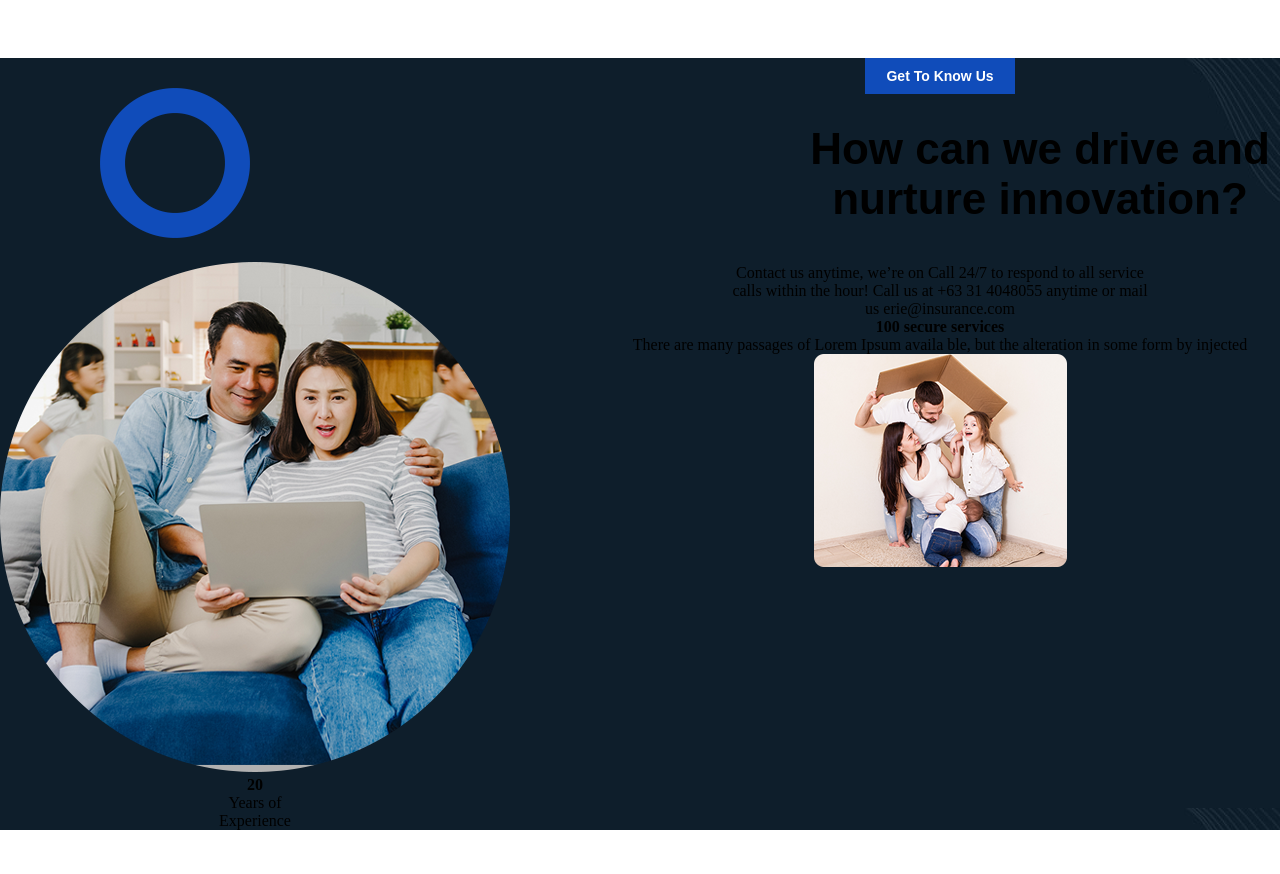
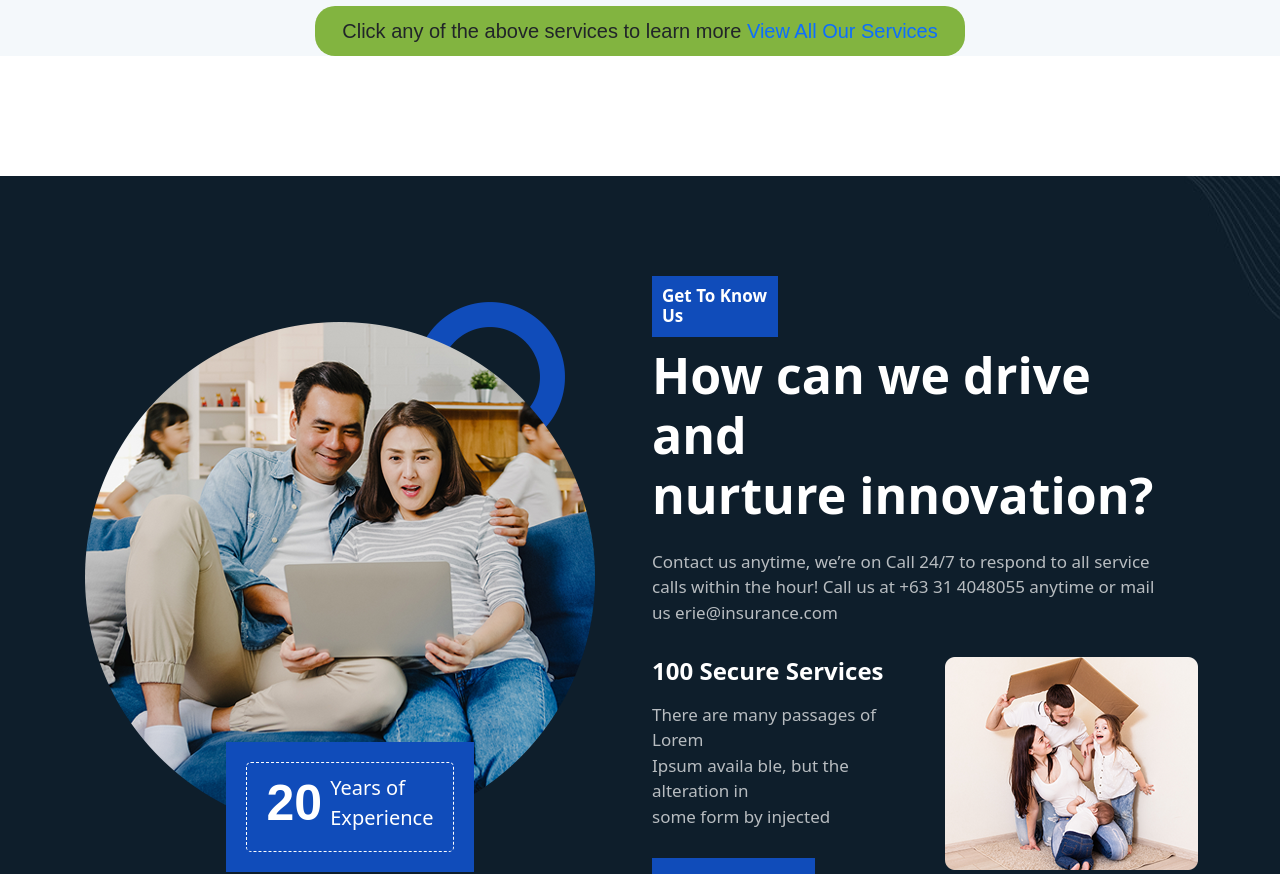
Before and after one commit to Ashutosh741/envato-market-Clone, a plain HTML site: page index.html in a window 1280 px wide. Shown: the part 1926-2800 px from the top of the page. Drawn offline with nearby package versions, Linux system fonts and the light colour scheme.

Commit message:
service_completed

```diff
--- a/index.html
+++ b/index.html
@@ -3,6 +3,7 @@
     <head>
         <title>Insef - Insurance Company</title>
         <link rel = "stylesheet" href = "style.css">
+        <link href="https://cdn.jsdelivr.net/npm/bootstrap@5.3.0-alpha1/dist/css/bootstrap.min.css" rel="stylesheet" integrity="sha384-GLhlTQ8iRABdZLl6O3oVMWSktQOp6b7In1Zl3/Jr59b6EGGoI1aFkw7cmDA6j6gD" crossorigin="anonymous">
         <link rel="stylesheet" href="https://cdnjs.cloudflare.com/ajax/libs/font-awesome/6.3.0/css/all.min.css" integrity="sha512-SzlrxWUlpfuzQ+pcUCosxcglQRNAq/DZjVsC0lE40xsADsfeQoEypE+enwcOiGjk/bSuGGKHEyjSoQ1zVisanQ==" crossorigin="anonymous" referrerpolicy="no-referrer" />
     </head>
     <body>
@@ -18,8 +19,7 @@
                 </div>
             </div>
             <div class="header-top">
-                <div class="container">
-                    <div class="row-align-item-center">
+                    <div class="row-header-top">
                         <div class="divide-row-into-3">
 
                             <a href = "" class = "icons"> <i class="fa-solid fa-clock"></i> Mon-Fri : 9 AM - 6 PM</a>
@@ -40,17 +40,14 @@
                             </div>
                         </div>
                     </div>
-                </div>
             </div>
             <div class="header-sticky">
-                <div class="container">
                     <div class="row-header-sticky">
                         <div class="left-column">
                             <a href = "index.html"><img src="./images/logo.png" alt=""></a>
 
                         </div>
                         <div class="header-sticky-main-menu">
-
                                 <div class = "menu-contents">
                                     <ul class = "menu-contents">
                                 <li class="has-dropdown">
@@ -143,11 +140,10 @@
                                 </div>
                         </div>
                     </div>
-                </div>
             </div>
-            <div class="custom_slider relative">
+            <div class="custom_slider">
                 <div class="slideshow-container">
-                    <div class="mySlides fade">
+                    <div class="mySlides">
                       <div class="slider-video">
                         <a href="" class="popup-video">
                             <i class="fa-solid fa-play"></i>
@@ -163,13 +159,13 @@
                             <span>Explore Now</span>
                         </a>
                       </div>
-                      <div class="sliders ">
+                      <div class="sliders">
                       <img src="./images/slider1.jpg" style="width:100%">
                     </div>
                       <div class="text">Caption Text</div>
                     </div>
 
-                    <div class="mySlides fade">
+                    <div class="mySlides">
                         <div class="slider-video">
                             <a href="" class="popup-video">
                                 <i class="fa-solid fa-play"></i>
@@ -191,7 +187,7 @@
                       <div class="text">Caption Two</div>
                     </div>
 
-                    <div class="mySlides fade">
+                    <div class="mySlides">
                         <div class="slider-video">
                             <a href="" class="popup-video">
                                 <i class="fa-solid fa-play"></i>
@@ -226,7 +222,6 @@
                     </div>
             </div>
             <div class="feature_area">
-                <div class="container">
                     <div class="row">
                         <div class="col">
                             <div class="feature_item_1">
@@ -262,10 +257,8 @@
 
                         </div>
                     </div>
-                </div>
             </div>
             <div class="service_area">
-                <div class="container">
                     <div class="row">
                         <div class="col">
                             <div class="service_section_box">
@@ -358,41 +351,42 @@
                             <span>Click any of the above services to learn more <a href = "services.html"> View All Our Services</a></span>
                         </div>
 
-                </div>
             </div>
-            <div class="about_area">
+            <div class="about_area pt-120 pb-40">
                 <div class="container">
                     <div class="row">
-                        <div class="col_left">
-                            <div class="about_wrapper">
-                                <div class="about_shape_img">
+                        <div class="col-xl-6  col-lg-12 wow tpfadeLeft pt-5">
+                            <div class="about_wrapper text-center p-relative">
+                                <div class="about_shape_img pt-5">
                                     <img src = "./images/about-shape-1.png">
                                 </div>
                                 <div class="about_left_thumb">
                                     <img src = "./images/about-img.png">
                                 </div>
                                 <div class="about_experience_wrapper">
-                                    <h4>20</h4>
-                                    <span>Years of <br> Experience</span>
+                                    <div class="about__experience d-flex align-item-center">
+                                    <h4 class = "fs-1 pe-2 ps-0 fw-bolder me-0" >20</h4>
+                                    <span class = "fs-5 text-align-left">Years of <br> Experience</span>
+                                </div>
                                 </div>
                             </div>
                         </div>
-                        <div class="col_right">
-                            <div class="about_right_info">
-                                <div class="about_section_box">
-                                    <h4 class="section_subtitle">Get To Know Us</h4>
-                                    <h2 class = "section_title">How can we drive and<br> nurture innovation?</h2>
-                                    <p>
+                        <div class="col-xl-6 col-lg-12 wow tpfadeRight">
+                            <div class="about_right_info text-white">
+                                <div class="about_section_box pb-25">
+                                    <h4 class="section-subtitle">Get To Know Us</h4>
+                                    <h2 class = "section-title pt-xxl-3 fw-bolder pb-3">How can we drive and<br> nurture innovation?</h2>
+                                    <p class ="pb-3">
                                         Contact us anytime, we’re on Call 24/7 to respond to all service<br> calls within the hour! Call us at +63 31 4048055 anytime or mail <br>us erie@insurance.com
                                     </p>
                                 </div>
                                 <div class="about_content_box">
                                     <div class="about_content_info">
-                                        <h4 class="about_title">
-                                            100 secure services
+                                        <h4 class="about_title fs-4 fw-bold pb-2">
+                                            100 Secure Services
                                         </h4>
-                                        <p>There are many passages of Lorem Ipsum availa ble, but the alteration in some form by injected</p>
-                                        <a href="about.html" class="tp-btn">
+                                        <p class = "pb-4 pe-4">There are many passages of Lorem<br> Ipsum availa ble, but the alteration in <br>some form by injected</p>
+                                        <a href="about.html" class="about-tp-btn">
                                             <span>Discover More</span>
                                         </a>
                                     </div>
@@ -403,11 +397,11 @@
                             </div>
                         </div>
                     </div>
-                </div>
             </div>
         </div>
+        </div>
 
-
+        <script src="https://cdn.jsdelivr.net/npm/bootstrap@5.3.0-alpha1/dist/js/bootstrap.bundle.min.js" integrity="sha384-w76AqPfDkMBDXo30jS1Sgez6pr3x5MlQ1ZAGC+nuZB+EYdgRZgiwxhTBTkF7CXvN" crossorigin="anonymous"></script>
         <script src="./script.js"></script>
     </body>
 </html>
--- a/style.css
+++ b/style.css
@@ -4,8 +4,8 @@
  /* overflow : hidden */
  /* height: 100%; */
 }
-.full-screen-preview{
-    overflow: hidden;
+.full-screen-preview {
+ overflow: hidden;
 }
 a {
  text-decoration: none !important;
@@ -16,6 +16,7 @@ a {
  font-size: 12px;
  background-color: #206b65;
  line-height: 30px;
+ position: sticky;
 }
 .header-buy-now {
  background-color: #82b440;
@@ -35,6 +36,9 @@ a {
 .logo-main {
  height: 50px;
  margin: 5px;
+}
+.preview-actions {
+ margin-top: -5px;
 }
 .preview-action--buy {
  margin-top: 21px;
@@ -56,13 +60,14 @@ a {
 }
 .header-top-social-media {
  display: flex;
- padding: 1rem;
+ padding: 14px;
+ height: 50px;
 }
 .socials {
  padding: 0px 10px;
  color: white;
 }
-.row-align-item-center {
+.row-header-top {
  color: white;
 }
 .icons i {
@@ -529,6 +534,7 @@ ul {
  /* padding-top: 120px; */
  margin-bottom: 40px;
  margin-top: 120px;
+ height: 100vh;
 }
 
 .row {
@@ -556,14 +562,97 @@ ul {
 
 .about_left_thumb {
  z-index: 2;
- padding-top: 50px;.
+ padding-top: 50px;
  position: relative;
+ bottom: 150px;
 }
 
 .about_shape_img {
- /* z-index: -2; */
  position: relative;
- right: 80px;
+ left: 150px;
  top: 30px;
  animation: zoom 5s infinite;
 }
+
+.about-tp-btn {
+ position: relative;
+ font-weight: bold;
+ font-size: 15px;
+ font-family: "Poppins", sans-serif;
+ color: white !important;
+ background-color: #104cba;
+ padding: 15px 30px 15px 30px;
+ z-index: 2;
+}
+
+.about_experience_wrapper {
+ display: inline-block;
+ /* text-align: center; */
+ /* margin: auto; */
+ position: relative;
+ left: 10px;
+ bottom: 240px;
+ z-index: 3;
+ padding: 20px 20px;
+ /* transform: translateY(-50%) scale(0.9); */
+ color: white;
+ background-color: #104cba;
+ /* border: 1px dashed #fff;
+ width: 30%;
+ transform: translateY(-50%) scale(0.9); */
+ text-align: center;
+ /* align-items: center !important; */
+}
+
+.about__experience {
+ border: 1px dashed white;
+ padding: 10px 20px;
+ border-radius: 5px;
+}
+
+.about__experience h4 {
+ font-size: 50px !important;
+ font-family: "Poppins", sans-serif;
+}
+.about__experience span {
+ text-align: left;
+}
+/*
+.about_right_info {
+ text-align: left;
+ position: relative;
+ padding-top: 40px;
+} */
+
+.about_section_box p {
+ opacity: 0.7;
+ font-size: 17px;
+}
+
+.section-title {
+ font-size: 50px;
+}
+
+.section-subtitle {
+ /* margin: auto; */
+ background-color: #104cba;
+ width: 23%;
+ padding: 10px;
+ color: white;
+ font-size: 17px;
+ font-weight: bold;
+ /* margin-bottom: 20px; */
+}
+
+.about_right_info {
+ padding-top: 100px;
+}
+.about_content_info p {
+ opacity: 0.7;
+ font-size: 17px;
+}
+.about_content_box {
+ display: flex;
+ position: relative;
+ /* right: 230px; */
+}
```
